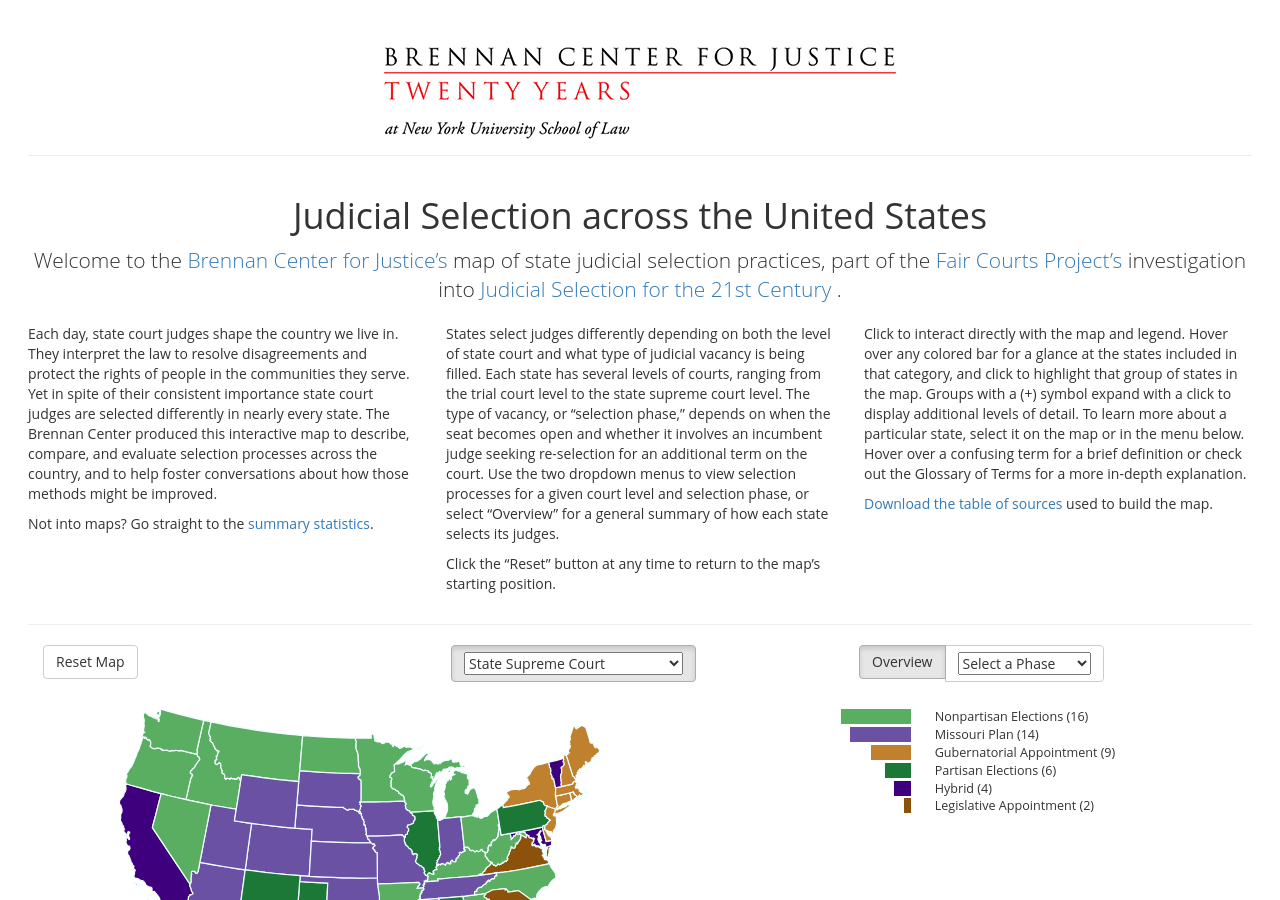
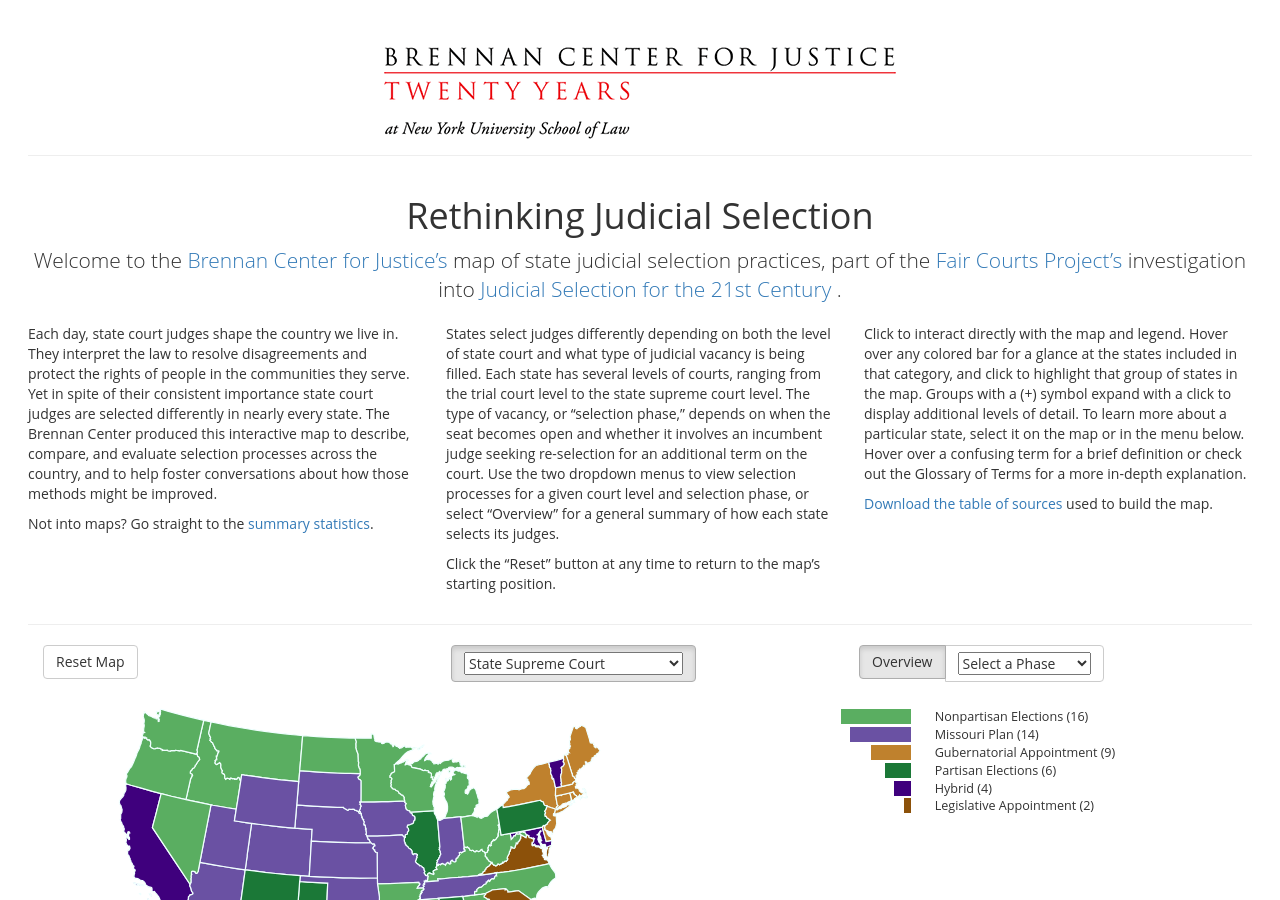
Before and after one commit to BrennanCenter/brennancenter.github.io, a Jekyll site: the page built from index.md, in a window 1280 px wide and 900 px high. Built offline with Jekyll 4.4.1, drawn with Linux system fonts in a browser that asks for light colours; nearby versions of some CDN libraries.

Commit message:
Title change

```diff
--- a/_config.yml
+++ b/_config.yml
@@ -7,8 +7,8 @@
   gihub: seemantk
 
 # Title of the window in the user's browser's
-title: Judicial Selection across the United States
-description: "Judicial Selection processes for all 50 states and DC. Covers all three state court levels: State Supreme Court, Intermediate Appellate Courts and Trial Courts."
+title: Rethinking Judicial Selection
+description: "Judicial Selection processes for all 50 states and DC. Covers all three state court levels: State Supreme Courts, Intermediate Appellate Courts and Trial Courts."
 organization:
   name: Brennan Center for Justice
   url: http://brennancenter.org
```
